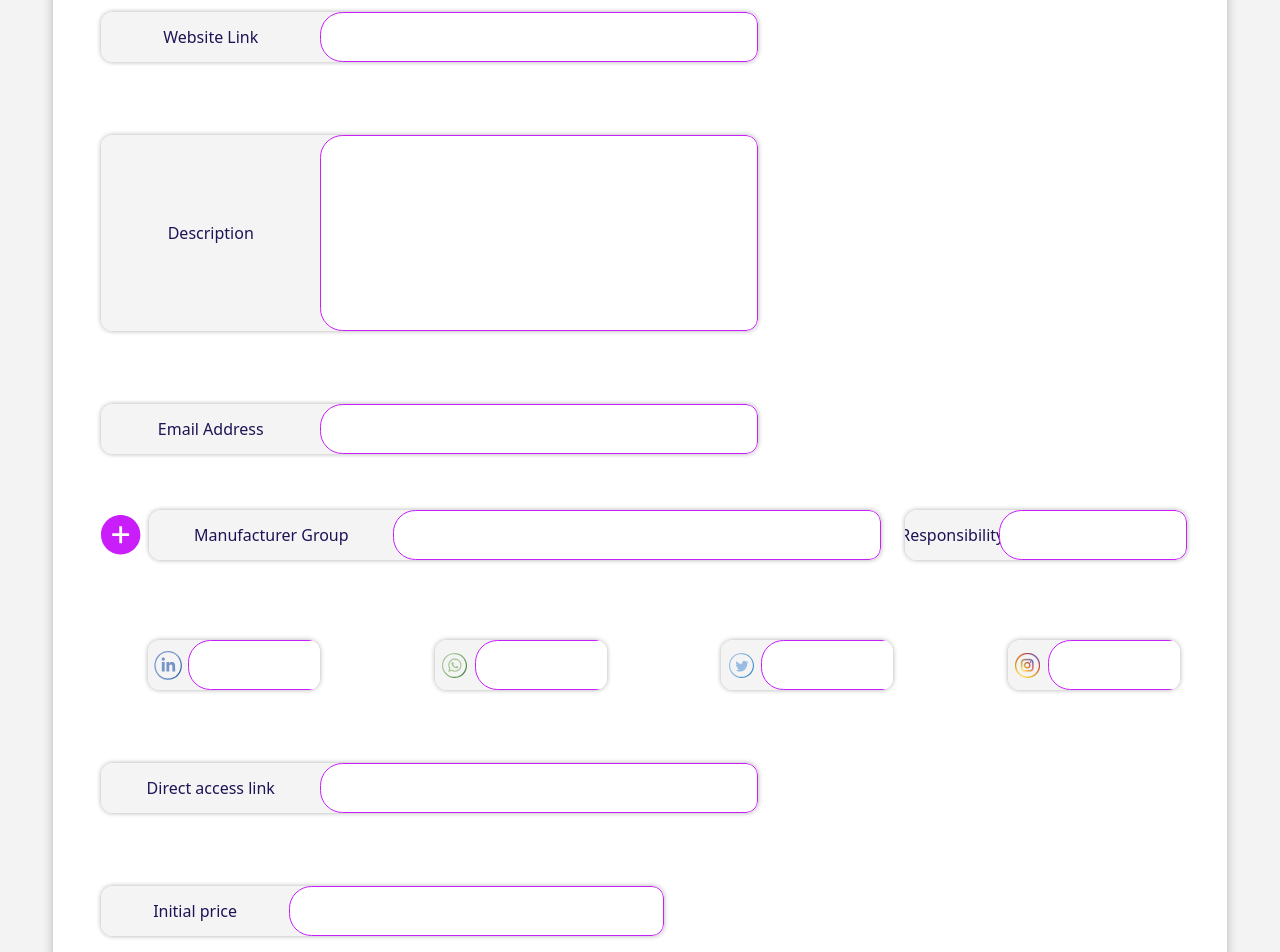
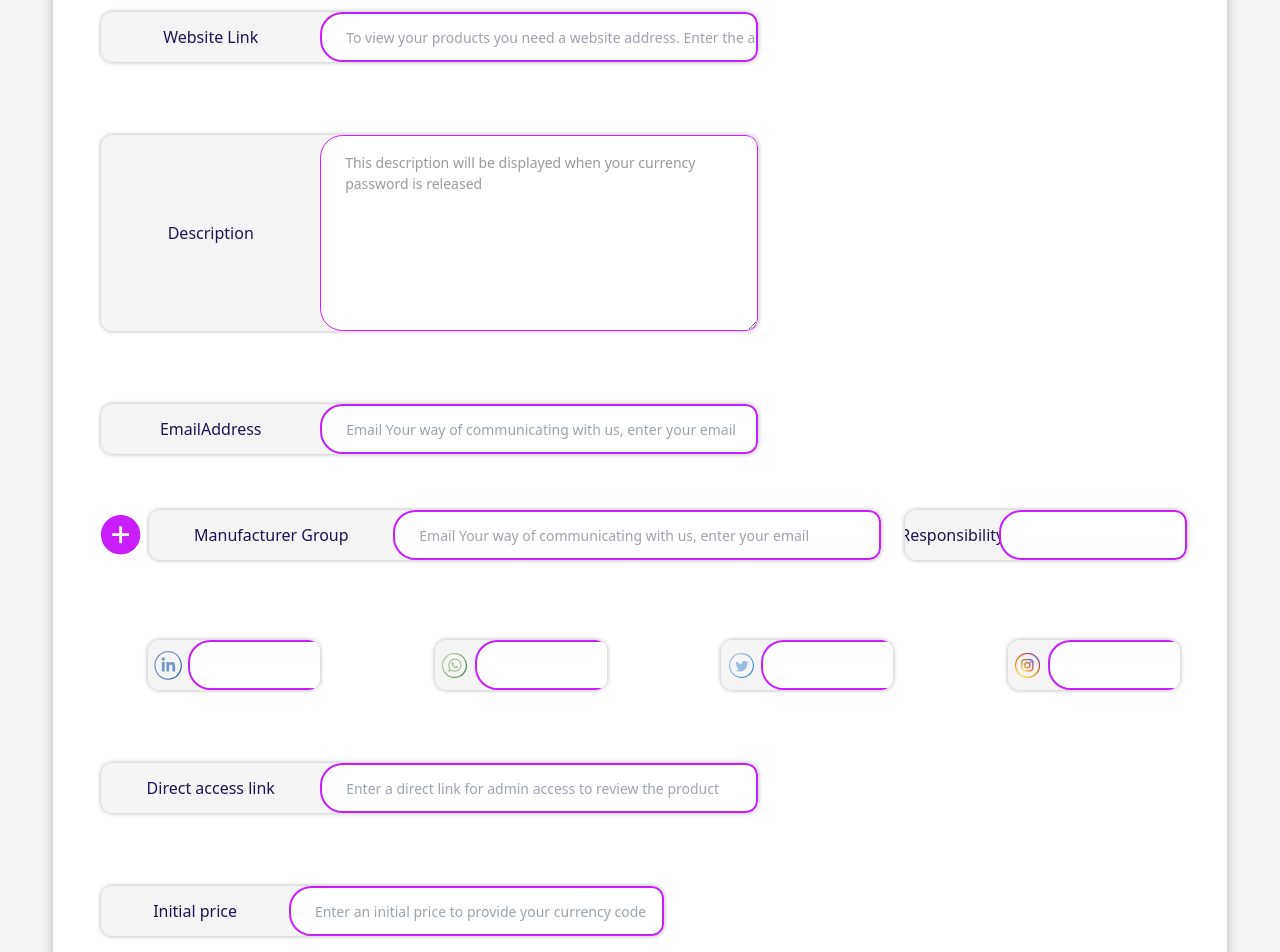
Before and after one commit to danyalbani240/NFTShop, a Nuxt app: page /create-token in a window 1280 px wide. Shown: the part 1180-2132 px from the top of the page. Built offline with nearby package versions, Linux system fonts and the light colour scheme.

Commit message:
philipe is Done

```diff
--- a/components/Base/BaseInput.vue
+++ b/components/Base/BaseInput.vue
@@ -1,9 +1,34 @@
 <template>
-  <div class="flex base-input-container justify-between items-center">
-    <p class="flex justify-center items-center w-4/12 text-base  text-center" :class="{'px-10':!minimal,'px-5':!!minimal}">
+  <div
+    v-if="textArea == false"
+    class="flex base-input-container justify-between items-center"
+  >
+    <p
+      class="flex justify-center items-center w-4/12 text-base text-center"
+      :class="{ 'px-10': !minimal, 'px-5': !!minimal }"
+    >
       <slot></slot>
     </p>
-    <input type="text" :class="{'minimal': minimal,}" :placeholder="placeholder" class="base-input h-full flex-1" />
+    <input
+      type="text"
+      :class="{ minimal: minimal }"
+      :placeholder="placeholder"
+      class="base-input h-full flex-1"
+    />
+  </div>
+  <div v-else class="flex base-input-container justify-between items-center">
+    <p
+      class="flex justify-center items-center w-4/12 text-base text-center"
+      :class="{ 'px-10': !minimal, 'px-5': !!minimal }"
+    >
+      <slot></slot>
+    </p>
+    <textarea
+      type="text"
+      :class="{ minimal: minimal }"
+      :placeholder="placeholder"
+      class="base-input h-full flex-1 pt-4"
+    />
   </div>
 </template>
 
@@ -14,19 +39,23 @@ export default {
       type: String,
       default: '',
     },
-    minimal:{
-      type:Boolean,
-      default:false,
-    }, w517:{
-      type:Boolean,
-      default:false,
-    }
+    minimal: {
+      type: Boolean,
+      default: false,
+    },
+    textArea: {
+      type: Boolean,
+      default: false,
+    },
+    w517: {
+      type: Boolean,
+      default: false,
+    },
   },
 }
 </script>
 
 <style lang="scss" scoped>
-
 .base-input-container {
   background-color: rgba(244, 244, 244, 0.97);
   min-height: 50px;
@@ -38,32 +67,31 @@ export default {
     color: #1d1355;
     font-size: 16px;
     // margin-left: 36px;
-
   }
-  input {
+  input,
+  textarea {
     border-radius: 22.5px 12px 12px 22.5px;
     border: 1px solid #c91efa;
     min-height: 50px;
     padding-left: 24px;
-
   }
-  input:focus{
-      outline: none;
-      border: 2px solid #c91efa;
-
+  input,
+  textarea:focus {
+    outline: none;
+    border: 2px solid #c91efa;
   }
-  input::placeholder {
+  input,
+  textarea::placeholder {
     color: rgba(0, 0, 0, 0.4);
     font-size: 14px;
   }
   .w-563 {
     width: 563px;
   }
-  .minimal{
+  .minimal {
     width: 166px;
-
   }
-  .w-517{
+  .w-517 {
     width: 517px;
   }
 }
--- a/components/ThePhilipeEagle.vue
+++ b/components/ThePhilipeEagle.vue
@@ -48,9 +48,25 @@
     <div class="further-information mt-14 w-full">
       <BaseHeader>Further Information</BaseHeader>
       <BaseInput class="sm:w-7/12 w-11/12"> Token Name </BaseInput>
-      <BaseInput class="sm:w-7/12 w-11/12"> Website Link </BaseInput>
-      <BaseInput class="sm:w-7/12 w-11/12"> Description </BaseInput>
-      <BaseInput class="sm:w-7/12 w-11/12"> Email Address </BaseInput>
+      <BaseInput
+        placeholder="To view your products you need a website address. Enter the address"
+        class="sm:w-7/12 w-11/12"
+      >
+        Website Link </BaseInput
+      ><BaseInput
+        placeholder="This description will be displayed when your currency password is released"
+        class="sm:w-7/12 w-11/12"
+        :textArea="true"
+      >
+        Description
+      </BaseInput>
+      <BaseInput
+        placeholder="Email Your way of communicating with us, enter your email"
+        class="sm:w-7/12 w-11/12"
+      >
+        EmailAddress
+      </BaseInput>
+
       <div
         class="flex w-full adder items-center justify-evenly mt-14 flex-wrap"
       >
@@ -60,7 +76,10 @@
             src="../assets/images/add.svg"
             alt=""
           />
-          <BaseInput class="md:flex-1 sm:mx-auto manufactor w-11/12 sm:mr-6">
+          <BaseInput
+            placeholder="Email Your way of communicating with us, enter your email"
+            class="md:flex-1 sm:mx-auto manufactor w-11/12 sm:mr-6"
+          >
             Manufacturer Group
           </BaseInput>
         </div>
@@ -84,9 +103,24 @@
           <img class="absolute" src="../assets/images/instagram.svg" alt="" />
         </BaseInput>
       </div>
-      <BaseInput class="sm:w-7/12 w-11/12"> Direct access link </BaseInput>
-      <BaseInput class="sm:w-6/12 w-11/12"> Initial price </BaseInput>
-      <BaseInput class="sm:w-6/12 w-11/12"> Supply number </BaseInput>
+      <BaseInput
+        placeholder="Enter a direct link for admin access to review the product"
+        class="sm:w-7/12 w-11/12"
+      >
+        Direct access link
+      </BaseInput>
+      <BaseInput
+        placeholder="Enter an initial price to provide your currency code"
+        class="sm:w-6/12 w-11/12"
+      >
+        Initial price
+      </BaseInput>
+      <BaseInput
+        placeholder="Specify a specific number to supply (this number cannot be changed)"
+        class="sm:w-6/12 w-11/12"
+      >
+        Supply number
+      </BaseInput>
       <button
         class="create-token-btn flex justify-center transition-all items-center mx-auto text-2xl"
       >
```
